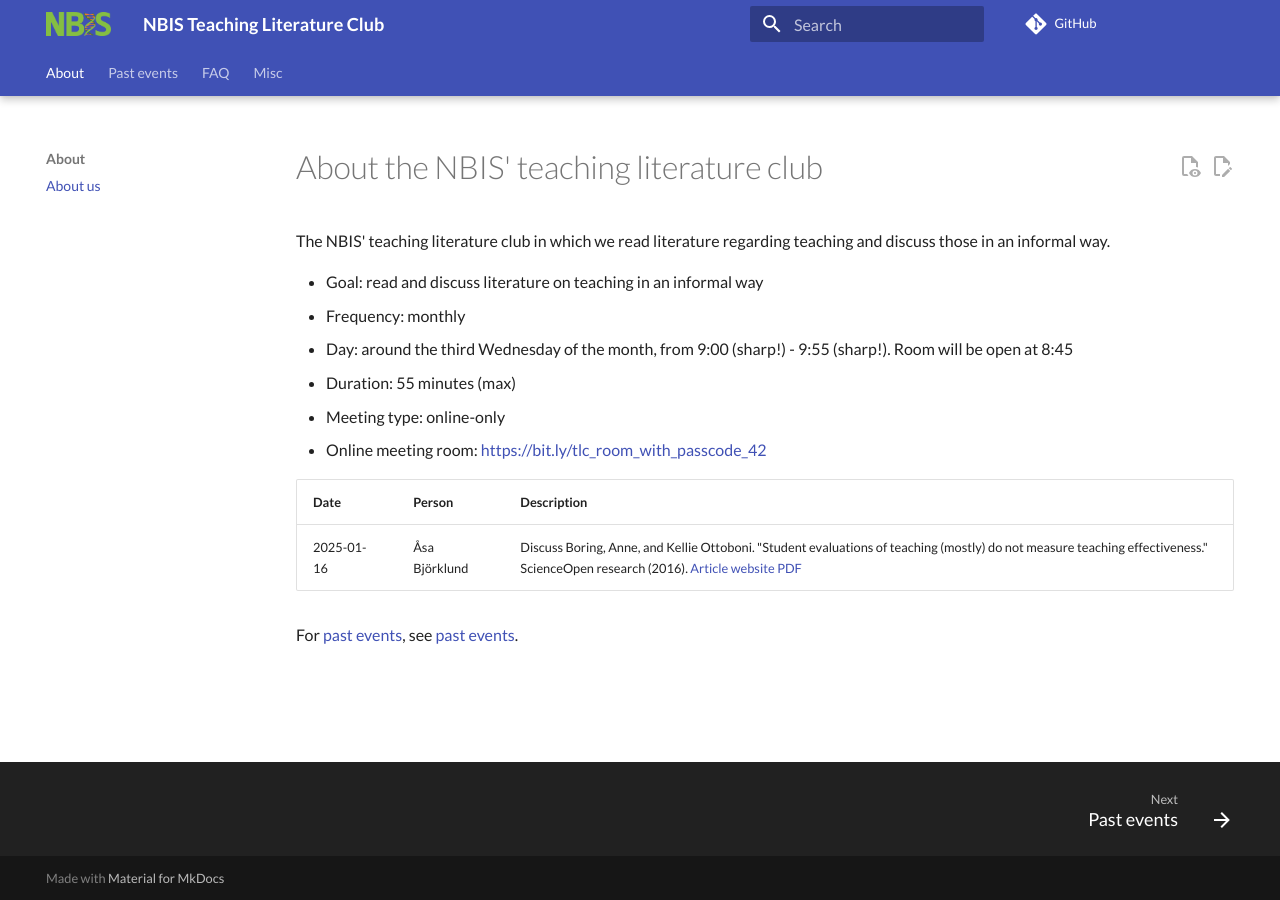
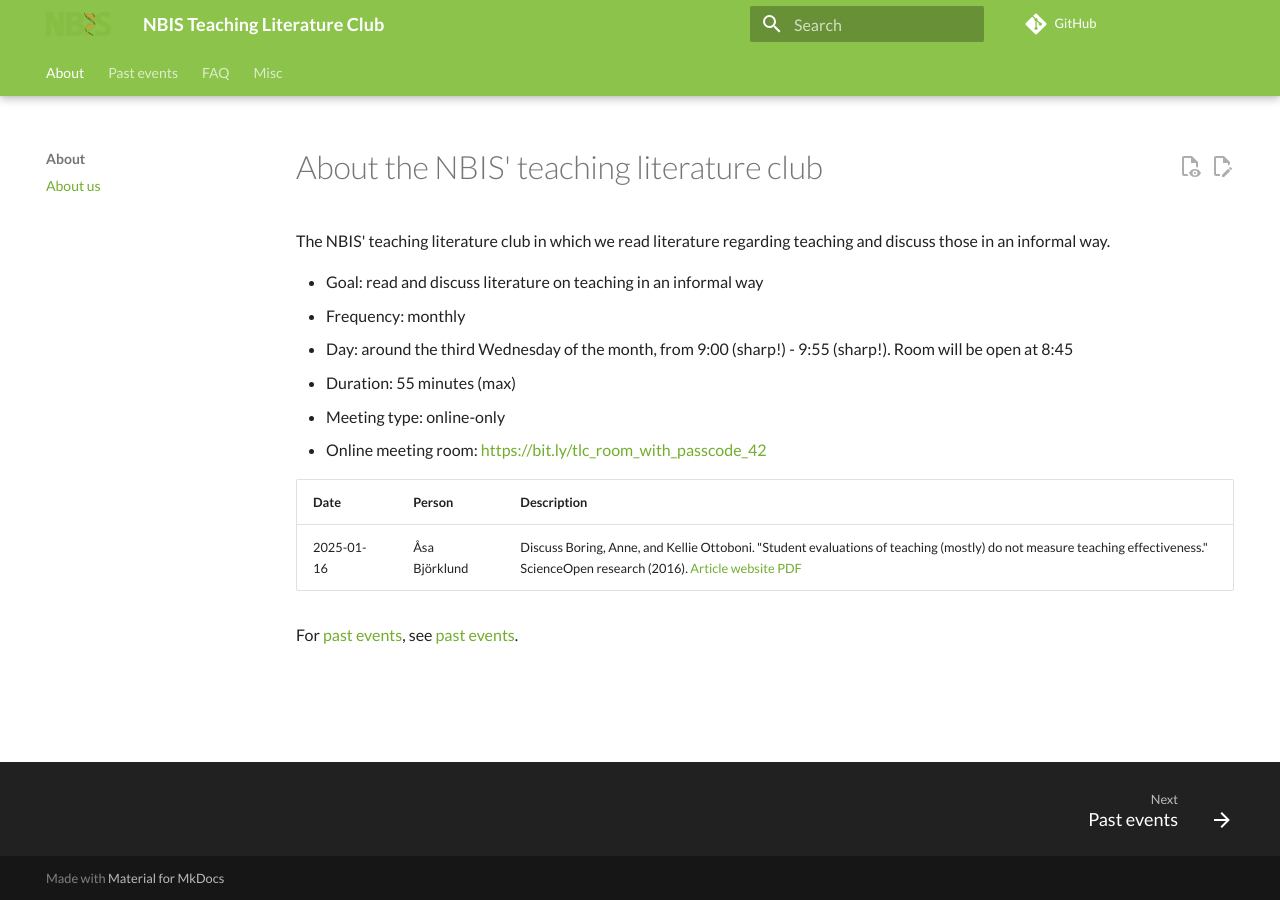
Before and after one commit to NBISweden/teaching_literature_club, an MkDocs documentation site: the page built from docs/README.md, in a window 1280 px wide. Built offline with MkDocs 1.6.1 and Material for MkDocs 9.7.7, drawn with Linux system fonts in a browser that asks for light colours; comment, search, counter and statistics services are not loaded.

Commit message:
Light green header

```diff
--- a/mkdocs.yml
+++ b/mkdocs.yml
@@ -18,6 +18,8 @@ theme:
   font:
     text: Lato
     code: JetBrains Mono
+  palette:
+    primary: light green
 
   logo: logo/nbis_logo.png
 
```
